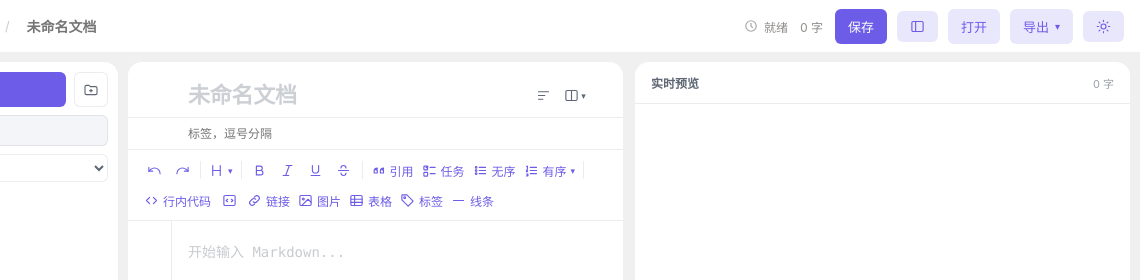
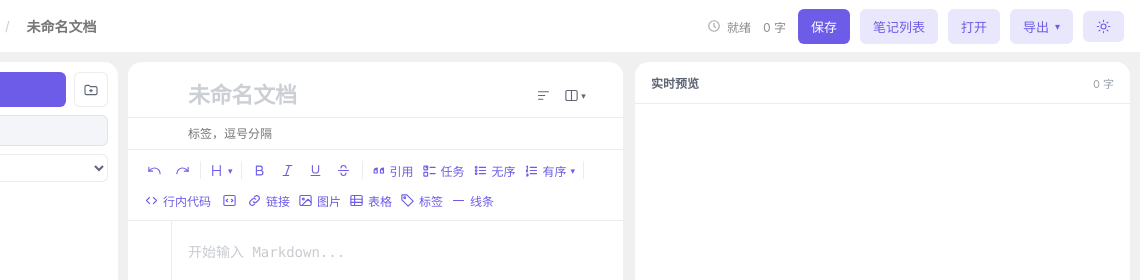
Before and after one commit to LiHuiNisus/MarkVault, a plain HTML site: page ui/index.html in a window 1280 px wide. Shown: the top 280 px of the page, 140-1280 px from the left. Drawn offline with Linux system fonts and the light colour scheme.

Commit message:
fix: label sidebar toggle button in Chinese instead of icon only

```diff
--- a/ui/index.html
+++ b/ui/index.html
@@ -24,9 +24,7 @@
         <span id="header-word-count" class="header-word-count" title="字数 / 词数">0 字</span>
         <button id="header-path" class="header-path" title="笔记在笔记库中的相对路径，点击在资源管理器中定位" hidden></button>
         <button id="btn-save" class="primary" title="保存 Ctrl+S">保存</button>
-        <button id="btn-sidebar" title="收起/展开笔记列表">
-          <svg class="icon" viewBox="0 0 24 24"><rect x="3" y="4" width="18" height="16" rx="2"/><path d="M9 4v16"/></svg>
-        </button>
+        <button id="btn-sidebar" title="收起/展开笔记列表">笔记列表</button>
         <button id="btn-open" title="打开本地 Markdown 文档">打开</button>
         <div class="dropdown" id="export-dropdown">
           <button id="btn-export-toggle">导出 <span class="chev">▾</span></button>
```
